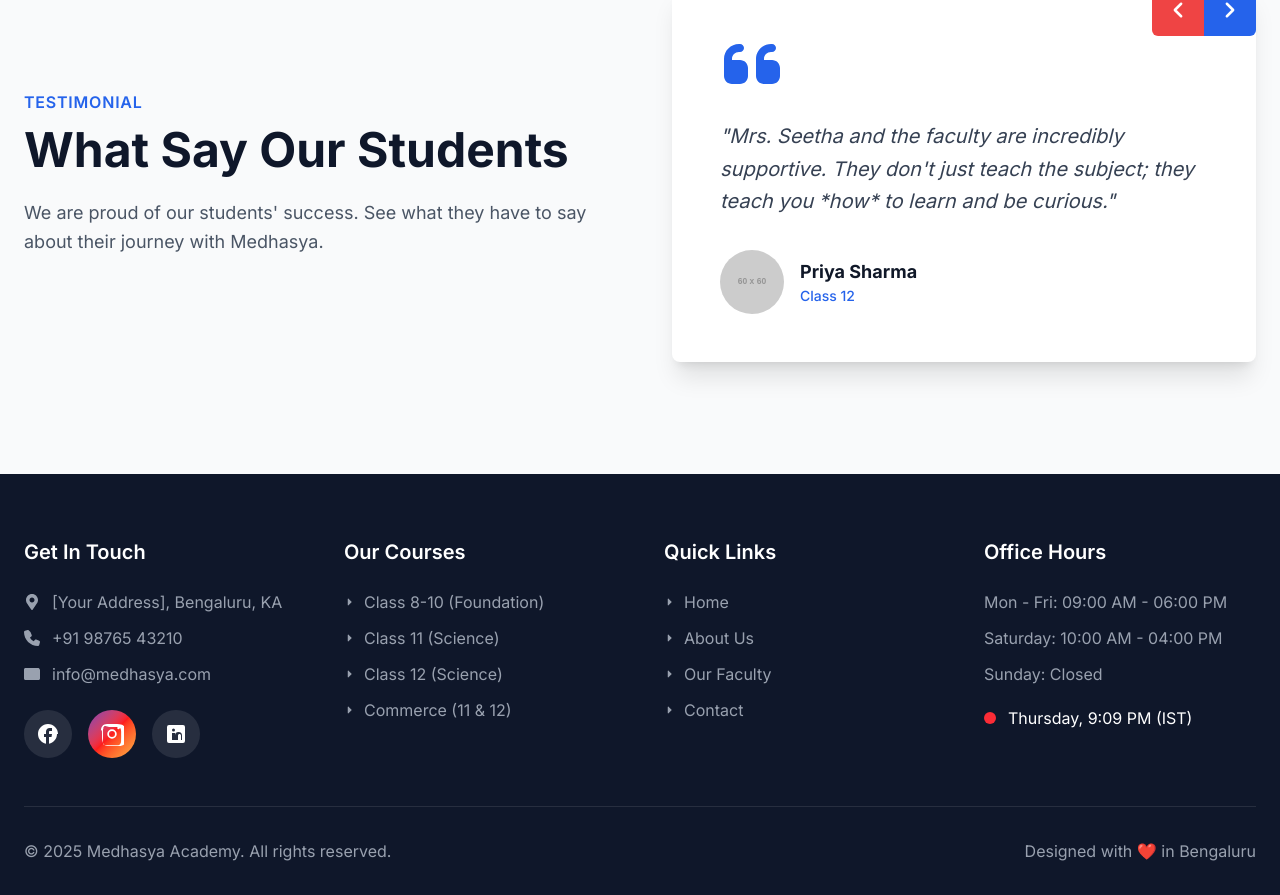
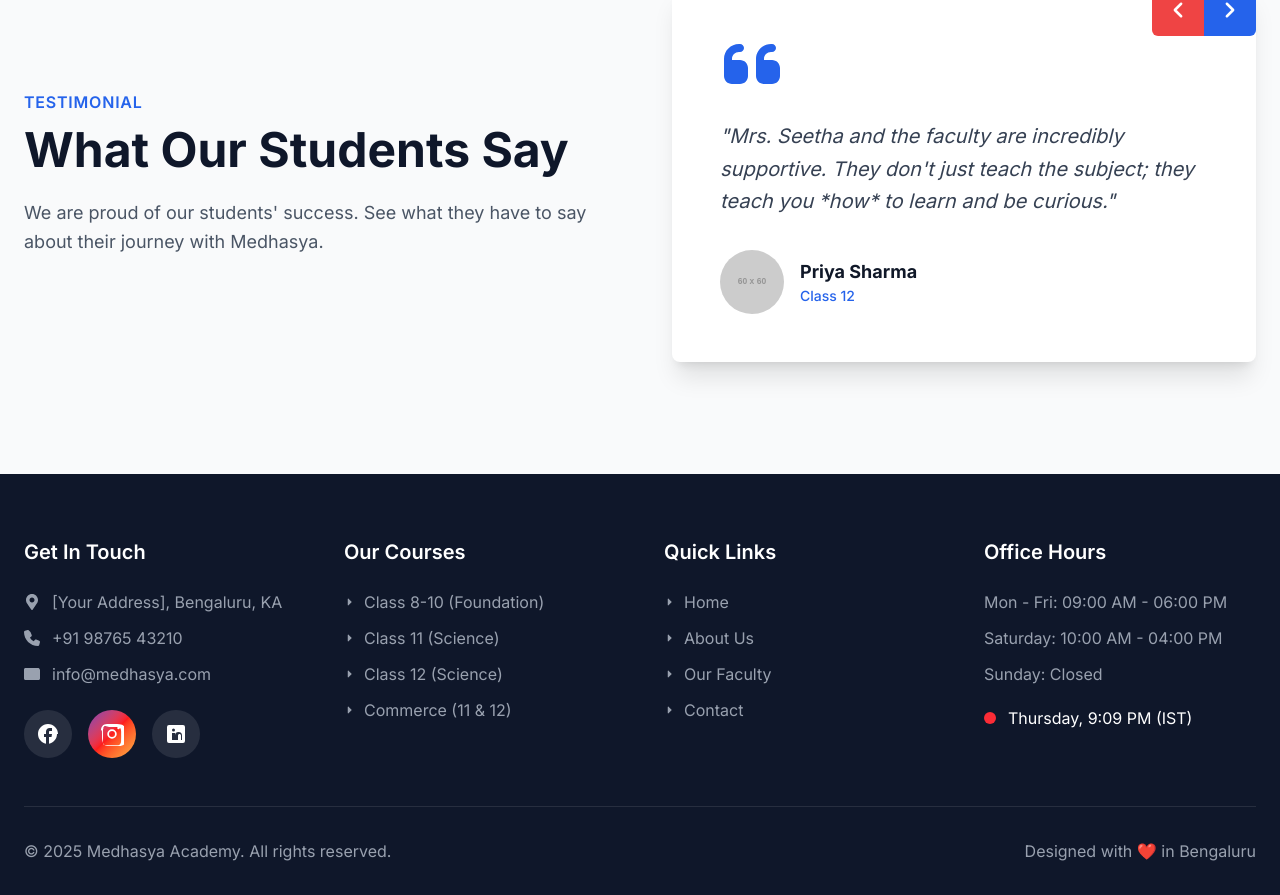
Before and after one commit to zubair-mallick/harsh_vardhan, a Next.js app: page / in a window 1280 px wide. Shown: the part 2558-3453 px from the top of the page. Built offline with nearby package versions, Linux system fonts and the light colour scheme.

Commit message:
Polish grammar in about and testimonials sections

```diff
--- a/src/app/about/page.jsx
+++ b/src/app/about/page.jsx
@@ -30,7 +30,7 @@ export default function AboutPage() {
             <div>
               <h2 className="text-3xl font-semibold text-brand-blue mb-4">Our Approach</h2>
               <p className="text-lg text-gray-700 leading-relaxed">
-                Our strength lies in our mentors. Every faculty member brings <strong>over 5+ years of experience</strong>, ensuring subject mastery and a deep understanding of student psychology.
+                Our strength lies in our mentors. Every faculty member brings <strong>over 5 years of experience</strong>, ensuring subject mastery and a deep understanding of student psychology.
                 <br /><br />
                 We champion <strong>personalized one-to-one mentoring</strong>, allowing us to identify individual learning gaps and help even the weakest learners build confidence. Our structured, results-driven curriculum ensures students are perfectly prepared to score strongly in board exams.
               </p>
--- a/src/components/home/TestimonialsSection.jsx
+++ b/src/components/home/TestimonialsSection.jsx
@@ -11,7 +11,7 @@ export default function TestimonialsSection() {
             <div>
               <p className="text-brand-blue font-semibold uppercase tracking-wider mb-3">Testimonial</p>
               <h2 className="text-4xl md:text-5xl font-bold text-brand-dark mb-6">
-                What Say Our Students
+                What Our Students Say
               </h2>
               <p className="text-lg text-gray-600 leading-relaxed">
                 We are proud of our students' success. See what they have to say about their journey with Medhasya.
```
